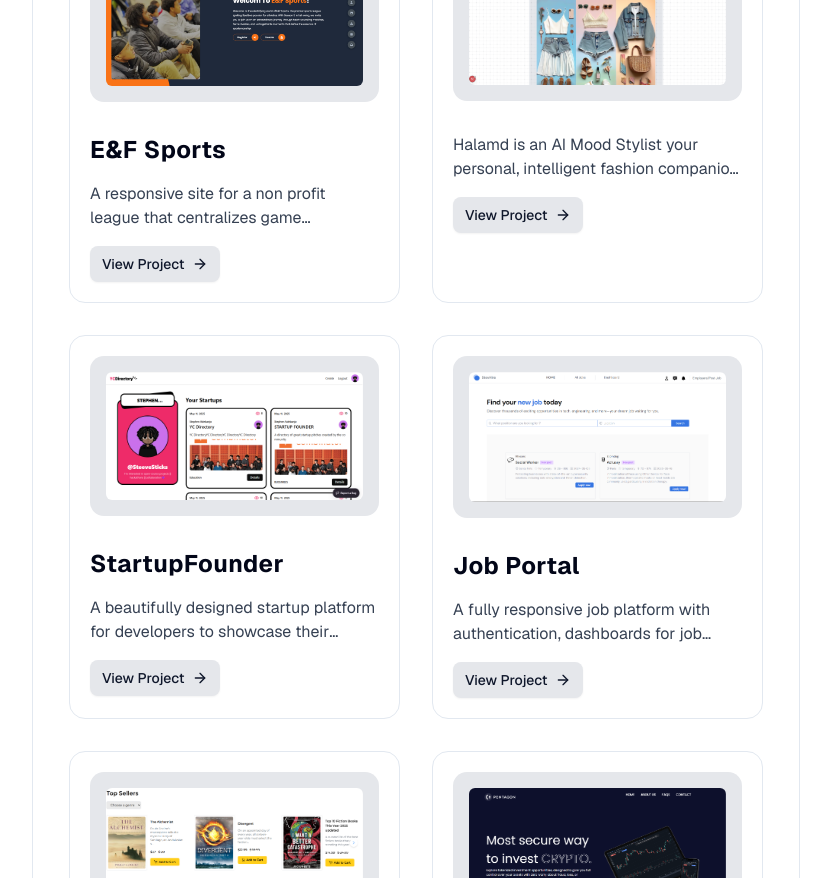
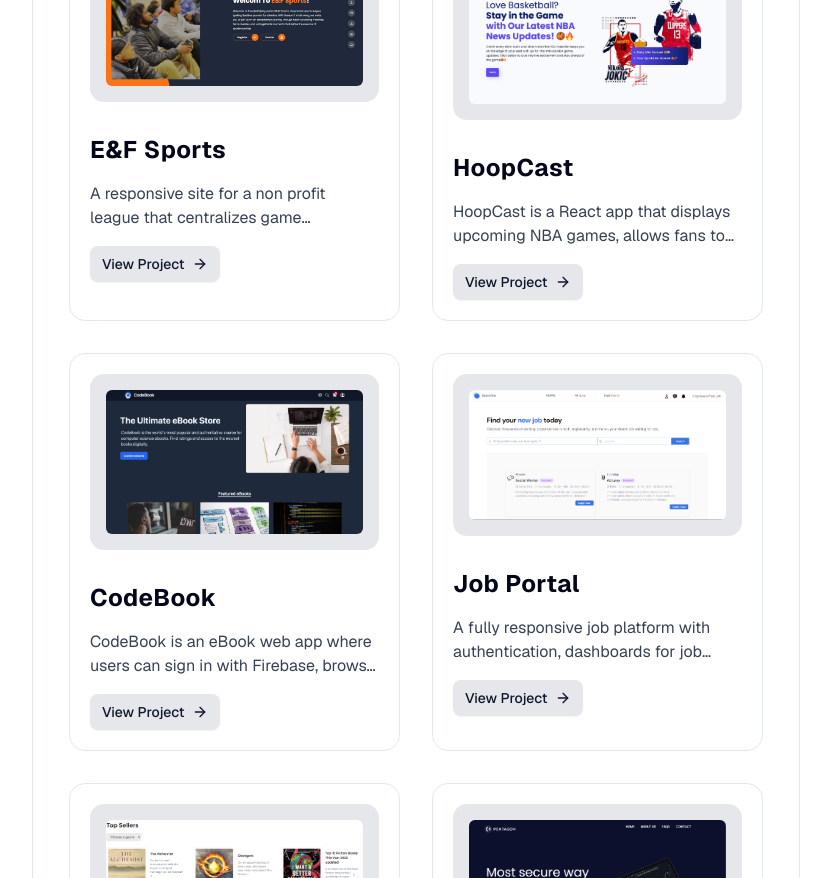
Before and after one commit to Abdulkafi88/my-portfolio, a Next.js app: page / in a window 1280 px wide. Shown: the part 1900-2778 px from the top of the page, without its empty margins (224-1055 px from the left). Built offline with nearby package versions, Linux system fonts and the light colour scheme.

Commit message:
adding my project's to portfolio

```diff
--- a/_data/data.ts
+++ b/_data/data.ts
@@ -11,50 +11,48 @@ export const projects = [
   problem: "Parents, players, and coaches could not find schedules quickly and registration required slow email back and forth, which lowered turnout.",
   solution: "I built a single source of truth with mobile friendly schedule pages, a guided sign up form with validation, and auto routed email notifications, which reduced admin work and helped users finish in one visit."
 },
-{   slug: "ai-mood-stylist",
-    show: "Built with Next.js and Tailwind, leveraging OpenAI’s GPT and DALL·E 3 to suggest and visualize stylish outfits tailored to a user’s mood.",
-    desc: "Halamd is an AI Mood Stylist your personal, intelligent fashion companion that curates outfits based on your mood, style preferences, and the occasion. Using advanced AI and machine learning, it analyzes your emotional state (through quick mood inputs or even image analysis) and suggests clothing combinations that not only match your vibe but also boost your confidence. Whether you’re feeling bold, relaxed, romantic, or ready to conquer the world, AI Mood Stylist ensures you step out looking as good as you feel — every single day.",
+
+{
+  name: "HoopCast",
+  slug: "hoopcast",
+  show: "Built with React and Tailwind, shows upcoming NBA games, lets users save favorites, and uses Firebase for login",
+  desc: "HoopCast is a React app that displays upcoming NBA games, allows fans to save games to a personal list, and supports secure sign in with Firebase Auth. Saved games are stored in Cloud Firestore so they persist across devices. Designed and developed entirely by Abdulkafi.",
   lang: [
-      "Next.js",
+    "React.js",
     "TypeScript",
     "Tailwind CSS 4",
-      "Framer Motion",
-      "OpenAI",
-      "State Management & UX",
-      "Vercel",
-      "Github",
+    "Firebase Auth",
+    "Cloud Firestore",
+    "Vite",
+    "GitHub"
   ],
-    img: "halamd-image.png",
-    video: "halamd-demo.mp4",
-    link: "https://halamdcom.vercel.app/",
-    git: "https://github.com/SteeveSticks/Assistly-Ai-Agent-Bot",
-    problem:
-      "Choosing what to wear can be stressful and time-consuming, especially when you want your outfit to reflect your mood, style, and the occasion. Many people struggle to find creative, stylish, and mood-appropriate outfit ideas without spending hours browsing.",
-    solution:
-      "We built AI Mood Stylist — an AI-powered web app that uses OpenAI’s GPT and DALL·E 3 to instantly suggest and visualize outfits tailored to a user’s gender and mood. The app provides detailed style recommendations and generates photorealistic outfit images, making it easy for anyone to dress confidently and effortlessly.",
-  },
+  img: "HoopCast.png",
+  link: "https://abdulkafi88.github.io/HoopCast/Home",
+  git: "https://github.com/Abdulkafi88/HoopCast",
+  problem: "NBA schedules change often, users need a fast way to see games and keep track of the ones they care about",
+  solution: "I built a clean dashboard that pulls upcoming NBA games, supports search and filters, and lets users sign in with Firebase to bookmark games, bookmarks sync to Firestore and are available on any device"
+}
+,
   {
-    name: "StartupFounder",
-    slug: "startup-founder",
-    show: "Sanity used for dynamic sections, animation with Framer Motion aligning with my goal to empower developers in London’s tech scene",
-    desc: "A beautifully designed startup platform for developers to showcase their startups and for users to discover innovative tech projects. Built using modern frameworks for performance and scalability.",
+  name: "CodeBook",
+  slug: "codebook",
+  show: "Built with React and Tailwind, provides an eBook store where users can log in, buy books, and save them to a personal library",
+  desc: "CodeBook is an eBook web app where users can sign in with Firebase, browse and purchase books, and save titles to a personal library for easy access later. Built entirely by Abdulkafi using React.js, Tailwind CSS, and Firebase for authentication and database storage.",
   lang: [
-      "Next.js",
-      "TypeScript",
+    "React.js",
     "Tailwind CSS 4",
-      "Sanity",
-      "Sentry",
-      "Zod",
-      "NextAuth",
+    "Firebase Auth",
+    "Cloud Firestore",
+    "Vite",
+    "GitHub"
   ],
-    img: "startupFounderimg.png",
-    link: "https://startup-founders-app.vercel.app/",
-    git: "https://github.com/SteeveSticks/STARTUP-FULLSTACK-APP",
-    problem:
-      "Through conversations with developers and my own experience, I identified a gap in the tech ecosystem: many developers lack a dedicated platform to showcase their startups, making it hard to attract collaborators or investors. This limits innovation and networking, especially in vibrant tech hubs like London, where I aim to contribute.",
-    solution:
-      "I created StartupFounder to empower developers by providing a scalable platform to present their projects. Using Next.js and TypeScript, I built a performant, type-safe application, with Tailwind CSS 4 for a visually appealing UI. Sanity CMS enables dynamic content management, allowing developers to update startup profiles easily. Framer Motion adds engaging animations to enhance user experience, while NextAuth secures user logins. Sentry monitors errors to ensure reliability, and Zod validates data inputs for robustness. The platform’s launch attracted 10+ users in two months, proving its value in fostering tech collaboration.",
-  },
+  img: "CodeBook.png",
+  link: "https://abdulkafi88.github.io/CodeBook/",
+  git: "https://github.com/Abdulkafi88/CodeBook",
+  problem: "Finding and saving eBooks across devices can be inconvenient without a central account system.",
+  solution: "I built CodeBook to let users securely log in with Firebase, browse and purchase books, and maintain a synced personal library stored in Firestore so favorites are always available."
+}
+,
   {
     name: "Job Portal",
     slug: "job-portal",
```
Also changed, not shown: public/img/CodeBook.png (added), public/img/HoopCast.png (added). Lines whose indentation alone changed are shown as unchanged.
